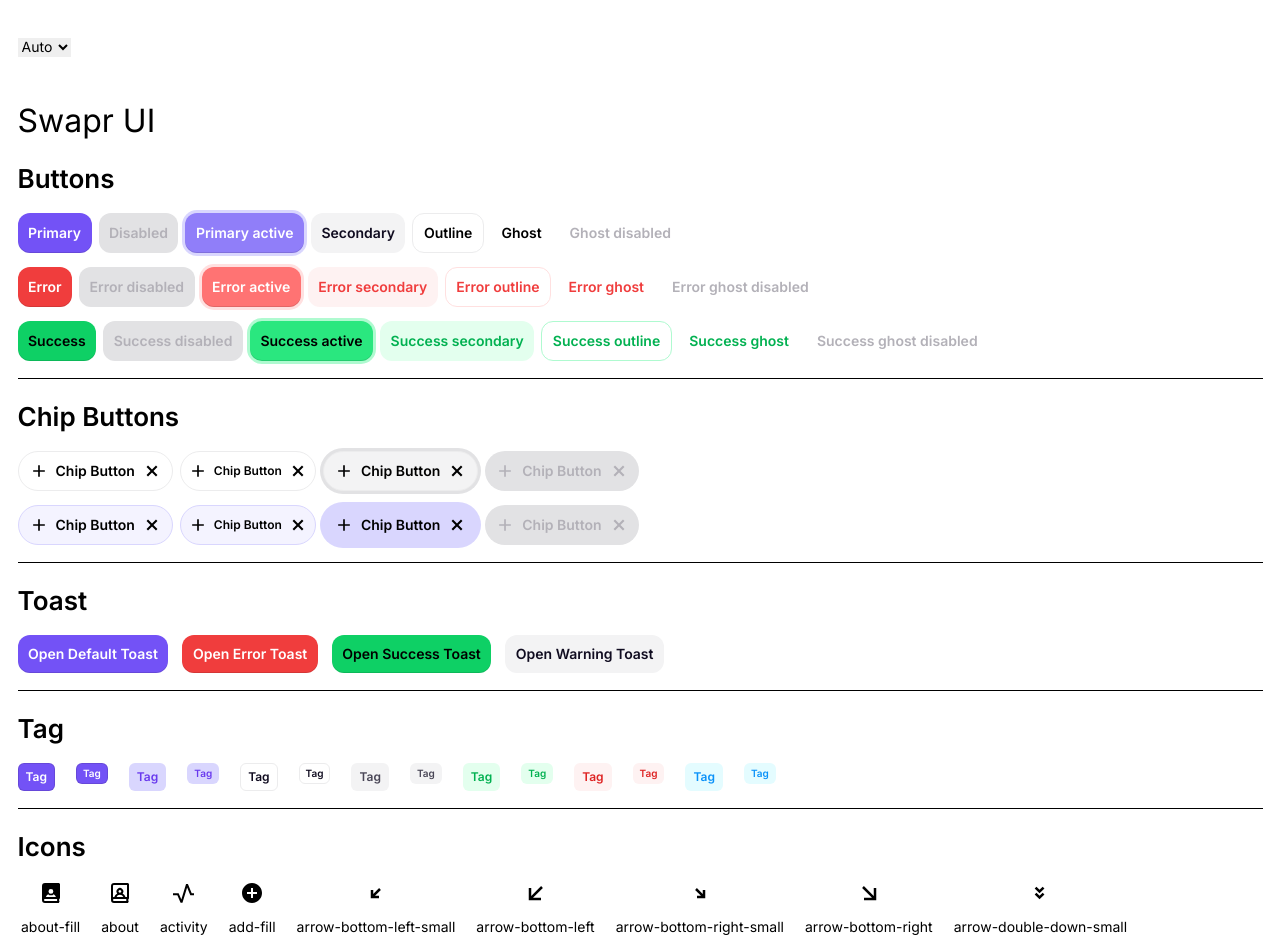
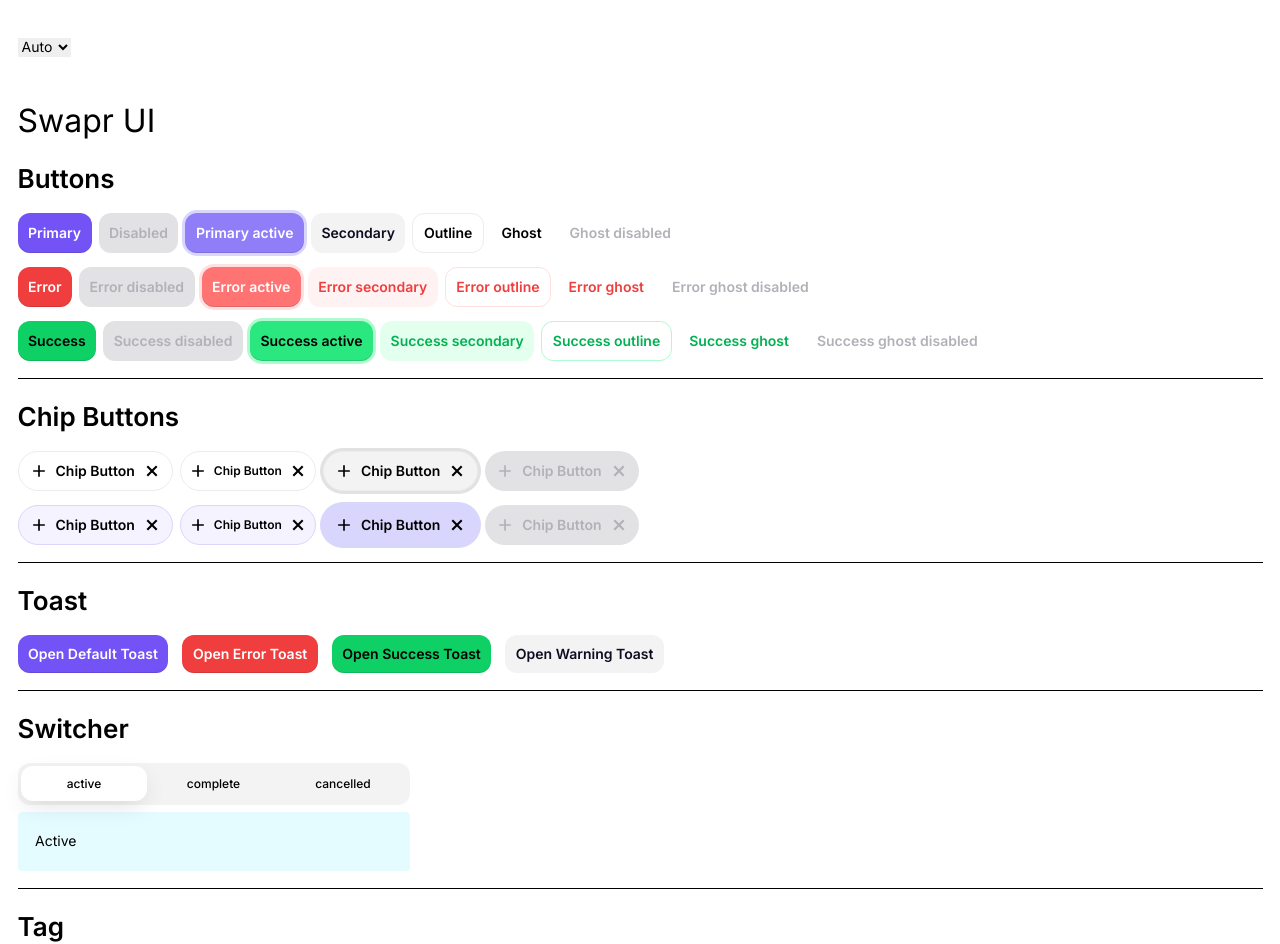
Before and after one commit to SwaprHQ/swapr-ui-website, a Next.js app: page /ui in a window 1280 px wide. Shown: the top 944 px of the page. Built offline with nearby package versions, Linux system fonts and the light colour scheme.

Commit message:
add Switcher component

```diff
--- a/app/ui/page.tsx
+++ b/app/ui/page.tsx
@@ -29,6 +29,12 @@ import {
 } from "@/ui";
 import { ThemeSwitch } from "@/components";
 import { PropsWithChildren } from "react";
+import Switcher, {
+  SwitcherBody,
+  SwitcherHeader,
+  SwitcherTab,
+} from "@/ui/Switcher";
+import { Tab } from "@headlessui/react";
 
 const fullConfig = resolveConfig(tailwindConfig);
 
@@ -299,15 +305,46 @@ export default function UI() {
           </div>
         </div>
         <div className="space-y-4 pb-5 border-b">
+          <h2 className="text-2xl font-semibold">Switcher</h2>
+          <div className="flex space-x-6">
+            <Switcher
+              onChange={index => console.log("Changed selected tab to:", index)}
+            >
+              <SwitcherHeader>
+                <SwitcherTab>active</SwitcherTab>
+                <SwitcherTab>complete</SwitcherTab>
+                <SwitcherTab>cancelled</SwitcherTab>
+              </SwitcherHeader>
+              <SwitcherBody className="mt-2">
+                <Tab.Panel>
+                  <div className="bg-surface-info-accent-1 p-5 rounded-4">
+                    Active
+                  </div>
+                </Tab.Panel>
+                <Tab.Panel>
+                  <div className="bg-surface-info-accent-1 p-5 rounded-4">
+                    complete
+                  </div>
+                </Tab.Panel>
+                <Tab.Panel>
+                  <div className="bg-surface-info-accent-1 p-5 rounded-4">
+                    cancelled
+                  </div>
+                </Tab.Panel>
+              </SwitcherBody>
+            </Switcher>
+          </div>
+        </div>
+        <div className="space-y-4 pb-5 border-b">
           <h2 className="text-2xl font-semibold">Tag</h2>
           <div className="flex space-x-6">
             {TagColorSchemes.map(color => (
-              <>
+              <div className="flex space-x-6" key={color}>
                 <Tag colorScheme={color as TagColorSchemeProp} size="sm">
                   Tag
                 </Tag>
                 <Tag colorScheme={color as TagColorSchemeProp}>Tag</Tag>
-              </>
+              </div>
             ))}
           </div>
         </div>
--- a/package.json
+++ b/package.json
@@ -9,6 +9,7 @@
     "lint": "next lint"
   },
   "dependencies": {
+    "@headlessui/react": "^1.7.18",
     "class-variance-authority": "^0.7.0",
     "next": "latest",
     "next-themes": "^0.2.1",
--- /dev/null
+++ b/ui/Switcher.tsx
@@ -0,0 +1,62 @@
+import { Children, JSX, PropsWithChildren, ReactNode } from "react";
+import { twMerge } from "tailwind-merge";
+import { Tab } from "@headlessui/react";
+
+interface SwitcherProps {
+  children: ReactNode;
+  [key: string]: any;
+}
+
+export default function Switcher({ children, ...props }: SwitcherProps) {
+  if (!children) return null;
+
+  const headerChildren = Children.toArray(children).filter(
+    child => (child as any)?.type === SwitcherHeader
+  );
+  const bodyChildren = Children.toArray(children).filter(
+    child => (child as any)?.type === SwitcherBody
+  );
+
+  return (
+    <div className="w-full max-w-md px-2 sm:px-0">
+      <Tab.Group {...props}>
+        {headerChildren}
+        {bodyChildren}
+      </Tab.Group>
+    </div>
+  );
+}
+
+export function SwitcherHeader({ children, ...props }: PropsWithChildren) {
+  return (
+    <Tab.List
+      className="flex space-x-1 bg-surface-surface-2 p-1 rounded-12"
+      {...props}
+    >
+      {children}
+    </Tab.List>
+  );
+}
+
+export function SwitcherBody({ children, ...props }: PropsWithChildren) {
+  return <Tab.Panels {...props}>{children}</Tab.Panels>;
+}
+
+export const SwitcherTab = ({ children, ...props }: PropsWithChildren) => {
+  return (
+    <Tab
+      className={({ selected }) =>
+        twMerge(
+          "w-full rounded-lg py-2.5 text-sm font-medium leading-5 rounded-12 outline-none",
+          "",
+          selected
+            ? "text-blue-700 shadow bg-surface-surface-0 shadow-3"
+            : "text-blue-100 hover:bg-white/[0.12] hover:"
+        )
+      }
+      {...props}
+    >
+      {children}
+    </Tab>
+  );
+};
```
Also changed, not shown: 1 other file (tests, documents, lock files or other folders).
